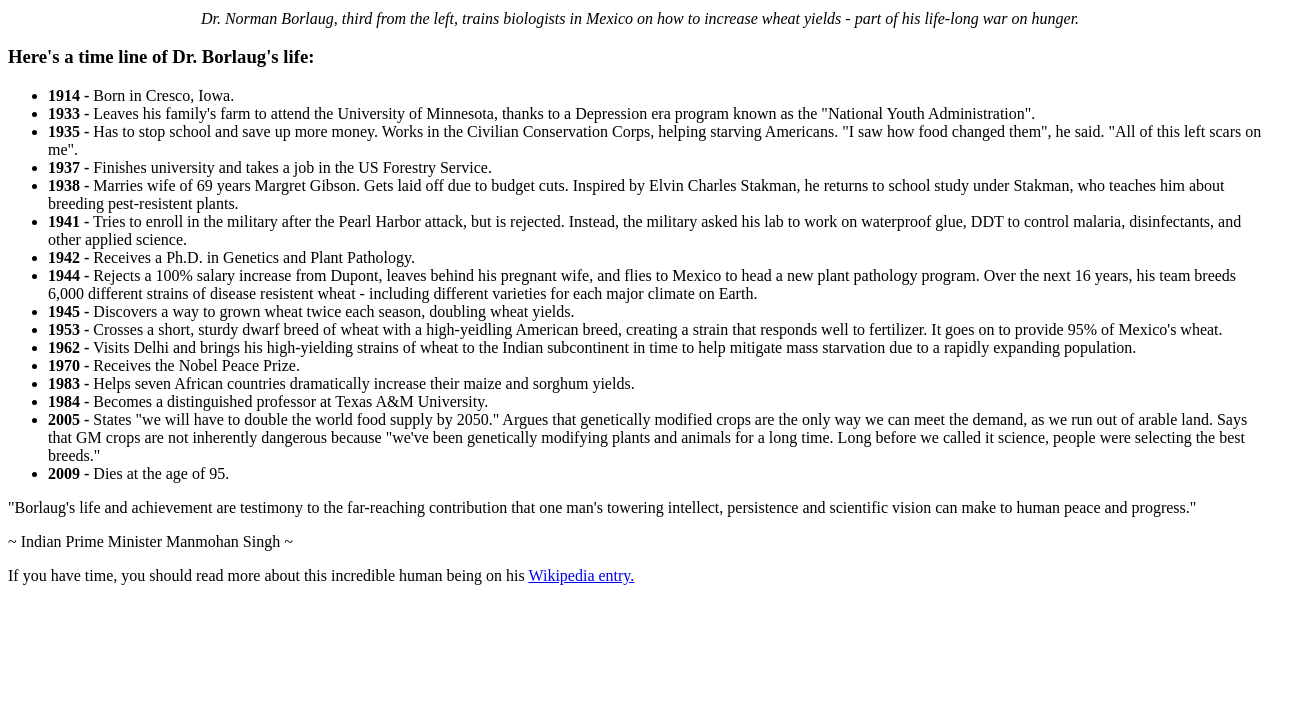
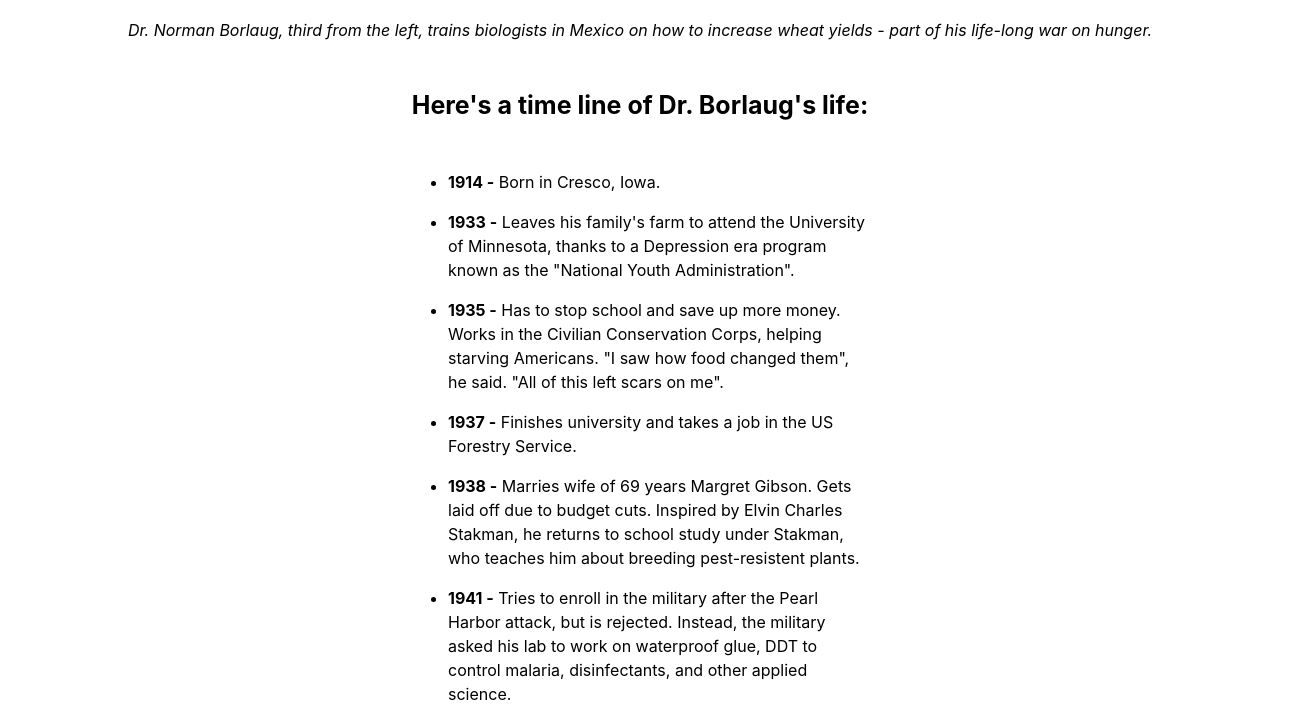
Before and after one commit to hansajeejasinghe/Build-a-Tribute-Page, a plain HTML site: page index.html in a window 1280 px wide. Shown: the part 875-1594 px from the top of the page, 1312 px wide, since content can reach past the window. Before the commit the page ends 1476 px from the top, so only its background shows below. Drawn offline with Linux system fonts and the light colour scheme.

Commit message:
2ns commit

```diff
--- a/index.html
+++ b/index.html
@@ -3,7 +3,8 @@
     <meta charset="UTF-8" />
     <meta http-equiv="X-UA-Compatible" content="IE=edge" />
     <meta name="viewport" content="width=device-width, initial-scale=1.0" />
-    <title>Document</title>
+    <title>Dr. Norman Borlaug</title>
+    <link rel="icon" type="image/x-icon" href="2.png" />
     <link rel="stylesheet" href="styles.css" />
   </head>
   <body>
@@ -30,8 +31,8 @@
         </div>
 
         <div>
-          <h3>Here's a time line of Dr. Borlaug's life:</h3>
-          <ul>
+          <h3 id="timeLineHead">Here's a time line of Dr. Borlaug's life:</h3>
+          <ul class="timeLine">
             <li><b>1914 -</b> Born in Cresco, Iowa.</li>
 
             <li>
@@ -119,15 +120,15 @@
             <li><b>2009 -</b> Dies at the age of 95.</li>
           </ul>
 
-          <p id="tribute-info">
+          <p id="quote1">
             "Borlaug's life and achievement are testimony to the far-reaching
             contribution that one man's towering intellect, persistence and
             scientific vision can make to human peace and progress."
           </p>
 
-          <p>~ Indian Prime Minister Manmohan Singh ~</p>
+          <p id="quote2">~ Indian Prime Minister Manmohan Singh ~</p>
         </div>
-        <p>
+        <p id="tribute-link">
           If you have time, you should read more about this incredible human
           being on his
           <a
--- a/styles.css
+++ b/styles.css
@@ -1,5 +1,11 @@
+#main {
+    font-family: -apple-system, BlinkMacSystemFont, 'Segoe UI', 'Roboto', 'Helvetica Neue', Arial, sans-serif;
+    font-weight: 400;
+    overflow-x: hidden;
+}
+
 #head {
-    background-color: rgba(184, 135, 89, 0.146);
+    background-color: rgba(146, 146, 146, 0.228);
     height: 200px;
     margin-top: 50px;
     width: 100%;
@@ -33,3 +39,40 @@
     text-align: center;
     font-style: italic;
 }
+
+#timeLineHead {
+    text-align: center;
+    font-size: 25px;
+    margin-top: 50px;
+}
+
+.timeLine {
+    margin-left: 400px;
+    margin-right: 400px;
+    margin-top: 50px;
+    margin-bottom: 50px;
+}
+
+#quote1 {
+    font-weight: 350;
+    margin-left: 500px;
+    margin-right: 500px;
+    text-align: center;
+}
+
+li {
+    margin: 16px 0;
+    line-height: 1.5;
+}
+
+#tribute-link {
+    text-align: center;
+    margin-bottom: 30px;
+    margin-top: 20px;
+    font-weight: 600;
+}
+
+#quote2 {
+    font-weight: 150;
+    text-align: center;
+}
```
Also changed, not shown: 2.png (added).
